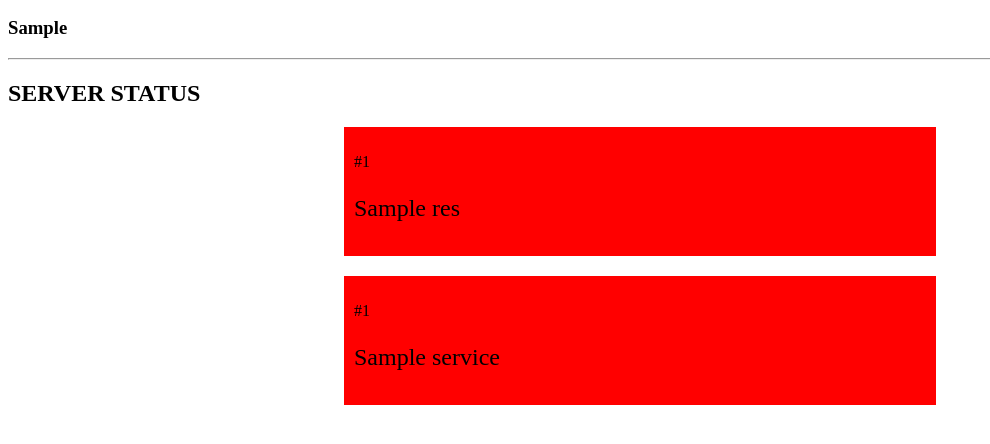
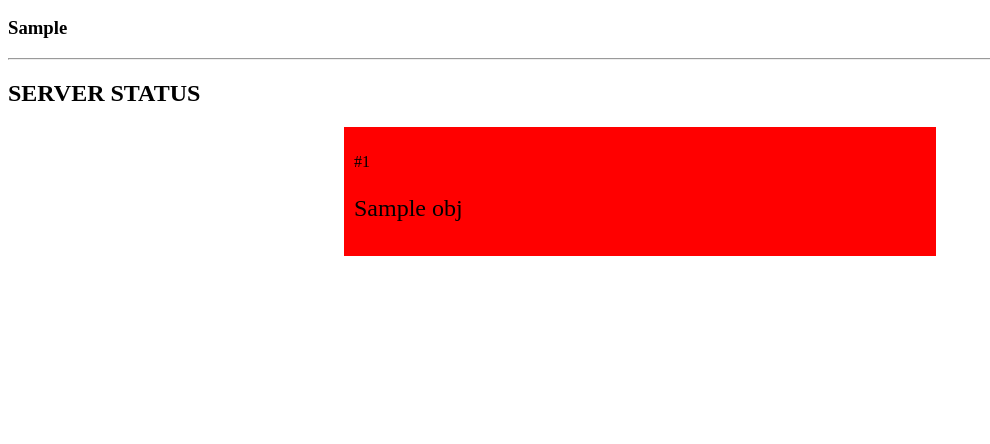
Before and after one commit to DevOps22-Grupp1/home-page-service, a Flask app: template backend/templates/server.html in a window 1280 px wide. Shown: the part 136-580 px from the top of the page, without its empty margins (0-990 px from the left). Run offline with Flask 3, Linux system fonts and the light colour scheme; the template is opened without the code that fills it: most values are stand-ins (such as "Sample title", 1, 10 or a date in 2020).

Commit message:
made object of status

```diff
--- a/backend/app.py
+++ b/backend/app.py
@@ -38,9 +38,11 @@ def server():
     r2 = requests.get("http://scamazon-user-management-service-1:4006")
     r3 = requests.get("http://scamazon-order-processing-service-1:4007")
 
-    status = [r1.text, r2.text, r3.text]
-    services = ["product-catalog-service", "user-managament-service" ,"order-processing-service" ]
-    return render_template("server.html", utc_dt=datetime.datetime.utcnow(), status=status, services=services)
+
+    status = [{"name": "product-catalog-service", "status": r1.text}, {"name": "user-managament-service", "status": r2.text}, {"name": "order-processing-service", "status": r3.text}]
+
+
+    return render_template("server.html", utc_dt=datetime.datetime.utcnow(), status=status)
     # return f"{r1.text}! - {r2.text}! - {r3.text}!"
 
 
--- a/backend/templates/server.html
+++ b/backend/templates/server.html
@@ -7,8 +7,8 @@
     <h2> SERVER STATUS </h2>
     <div style="width: 50%; margin: auto">
         <!-- Fix the double looping somehow xD -->
-        {% for res in status %}
-                {% if res == "Success" %}
+        {% for obj in status %}
+                {% if obj.status == "Success" %}
                     {% set bg_color = 'green' %}
                 {% else %}
                     {% set bg_color = 'red' %}
@@ -16,14 +16,8 @@
 
             <div style="padding: 10px; background-color: {{ bg_color }}; margin: 20px">
                 <p>#{{ loop.index }}</p>
-                <p style="font-size: 24px"> {{ res }} </p>
+                <p style="font-size: 24px"> {{ obj.name }} </p>
             </div>
-            {% for service in services %}
-            <div style="padding: 10px; background-color: {{ bg_color }}; margin: 20px">
-                <p>#{{ loop.index }}</p>
-                <p style="font-size: 24px">  {{ service }} </p>
-            </div>
-        {% endfor %}
         {% endfor %}
     </div>
 {% endblock %}
```
